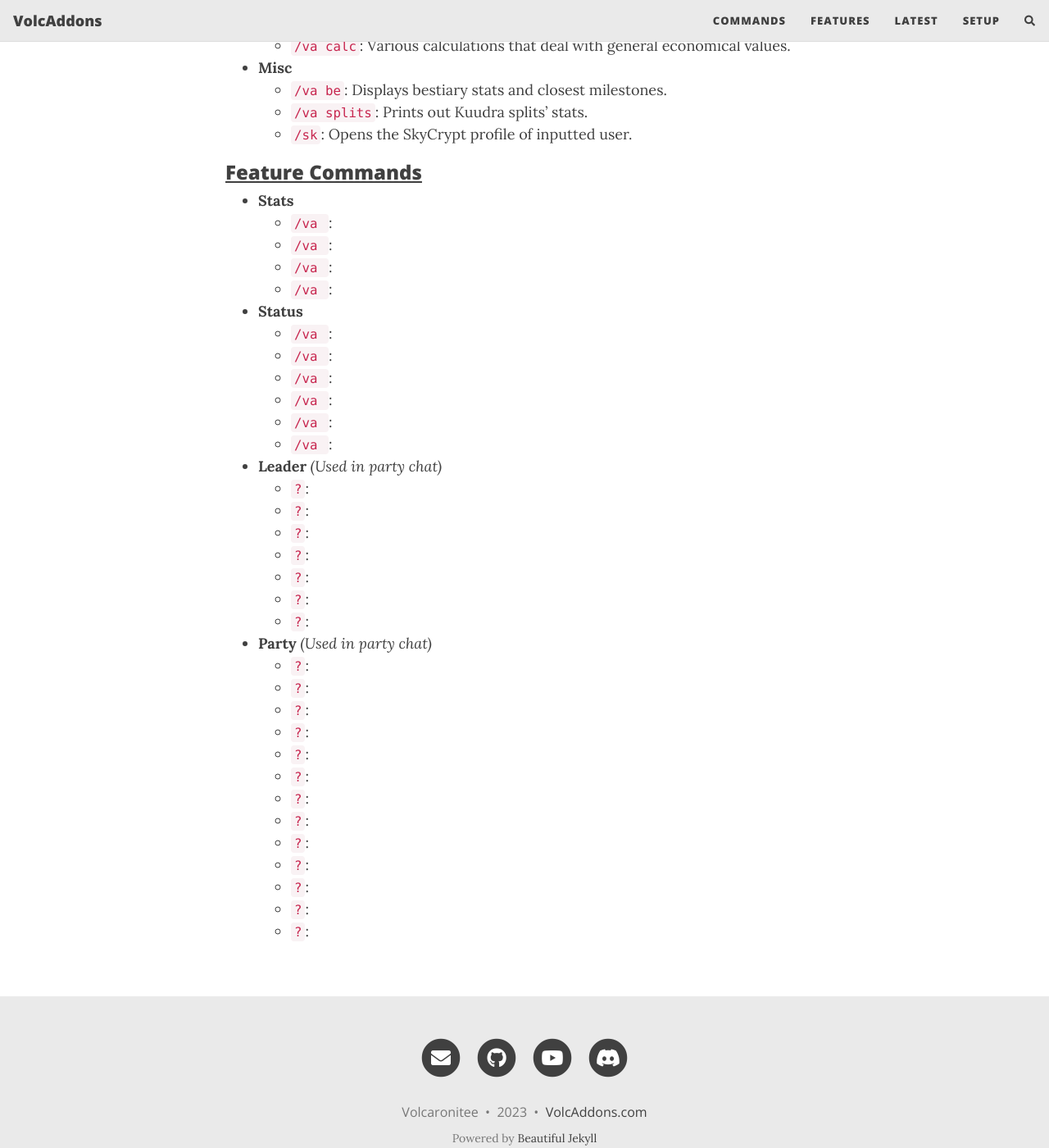
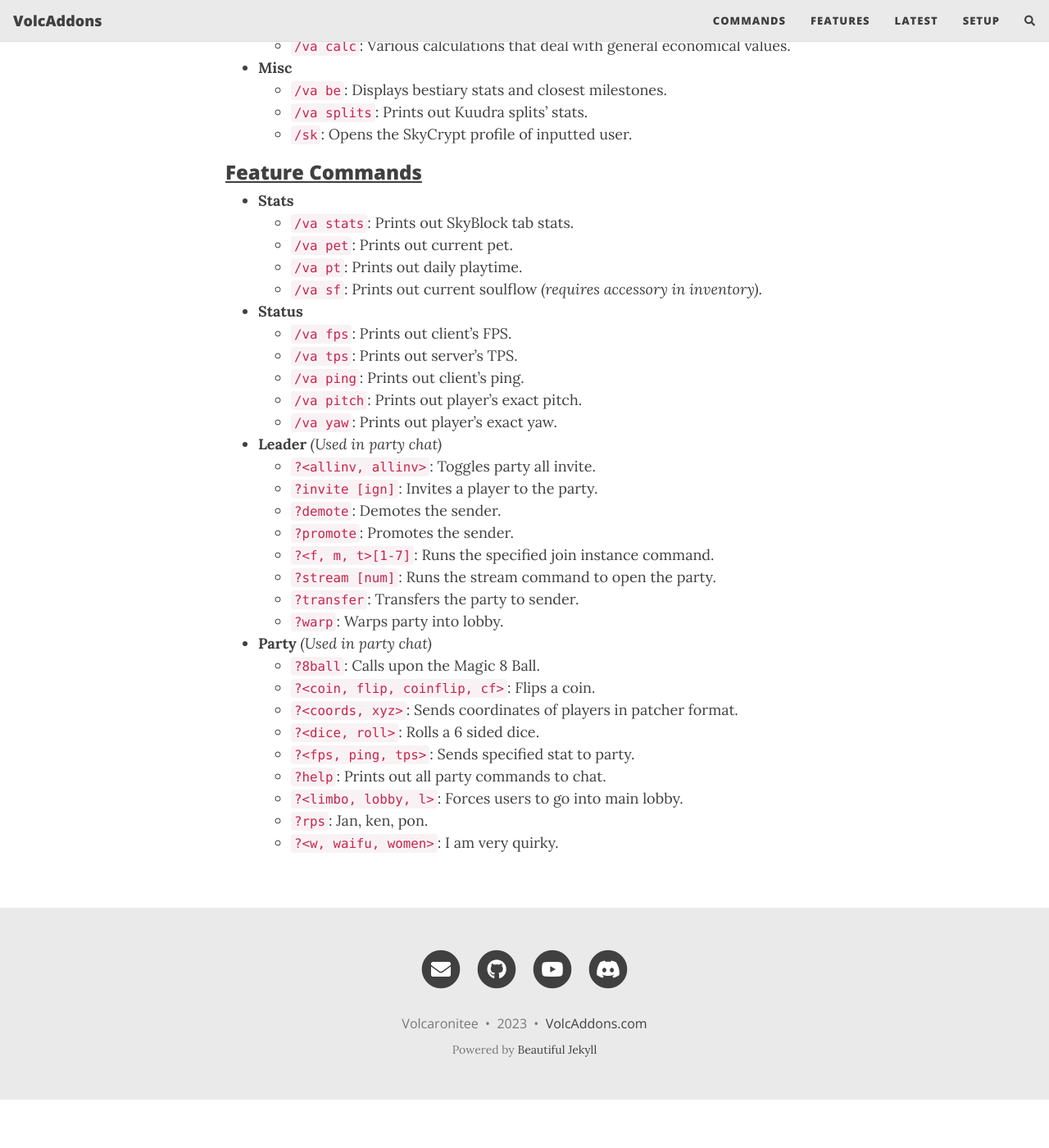
Before and after one commit to zhenga8533/VolcAddons, a Jekyll site: the page built from docs/commands.md, in a window 1280 px wide and 1400 px high, scrolled down 883 px. Shown: the whole window at 82% size. Built offline with Jekyll 4.4.1, drawn with Linux system fonts in a browser that asks for light colours; nearby versions of some CDN libraries; comment, search, counter and statistics services are not loaded; after the commit the page ends 2224 px from its top, so only the background shows below that.

Commit message:
added feature commands

```diff
--- a/docs/commands.md
+++ b/docs/commands.md
@@ -33,36 +33,32 @@
 
 ### <u>Feature Commands</u>
 - **Stats**
-    - `/va `:
-    - `/va `:
-    - `/va `:
-    - `/va `:
+    - `/va stats`: Prints out SkyBlock tab stats.
+    - `/va pet`: Prints out current pet.
+    - `/va pt`: Prints out daily playtime.
+    - `/va sf`: Prints out current soulflow *(requires accessory in inventory)*.
 - **Status**
-    - `/va `:
-    - `/va `:
-    - `/va `:
-    - `/va `:
-    - `/va `:
-    - `/va `:
+    - `/va fps`: Prints out client's FPS.
+    - `/va tps`: Prints out server's TPS.
+    - `/va ping`: Prints out client's ping.
+    - `/va pitch`: Prints out player's exact pitch.
+    - `/va yaw`: Prints out player's exact yaw.
 - **Leader** *(Used in party chat)*
-    - `?`:
-    - `?`:
-    - `?`:
-    - `?`:
-    - `?`:
-    - `?`:
-    - `?`:
+    - `?<allinv, allinv>`: Toggles party all invite.
+    - `?invite [ign]`: Invites a player to the party.
+    - `?demote`: Demotes the sender.
+    - `?promote`: Promotes the sender.
+    - `?<f, m, t>[1-7]`: Runs the specified join instance command.
+    - `?stream [num]`: Runs the stream command to open the party.
+    - `?transfer`: Transfers the party to sender.
+    - `?warp`: Warps party into lobby.
 - **Party** *(Used in party chat)*
-    - `?`:
-    - `?`:
-    - `?`:
-    - `?`:
-    - `?`:
-    - `?`:
-    - `?`:
-    - `?`:
-    - `?`:
-    - `?`:
-    - `?`:
-    - `?`:
-    - `?`:
+    - `?8ball`: Calls upon the Magic 8 Ball.
+    - `?<coin, flip, coinflip, cf>`: Flips a coin.
+    - `?<coords, xyz>`: Sends coordinates of players in patcher format.
+    - `?<dice, roll>`: Rolls a 6 sided dice.
+    - `?<fps, ping, tps>`: Sends specified stat to party.
+    - `?help`: Prints out all party commands to chat.
+    - `?<limbo, lobby, l>`: Forces users to go into main lobby.
+    - `?rps`: Jan, ken, pon.
+    - `?<w, waifu, women>`: I am very quirky.
```
